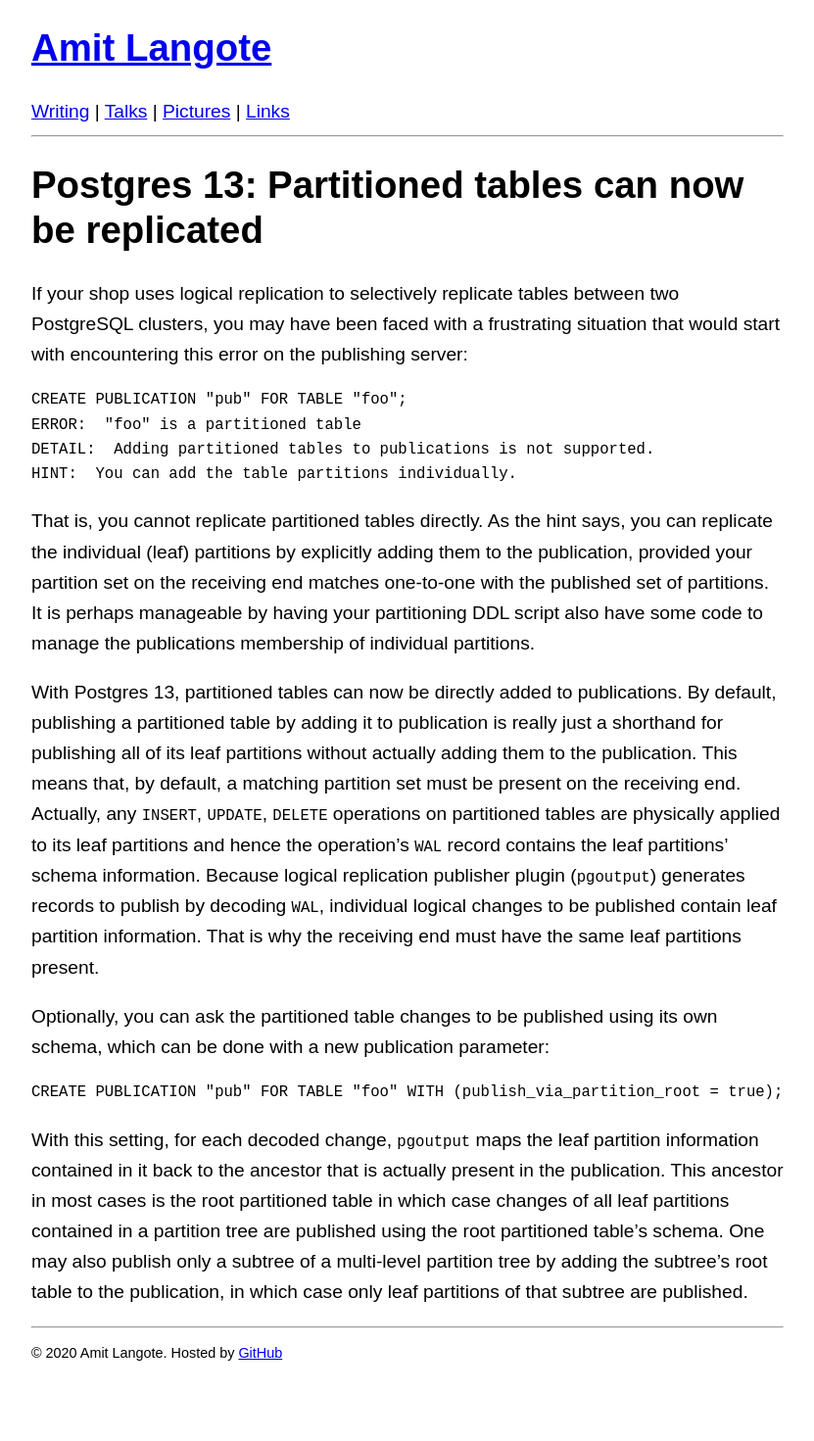
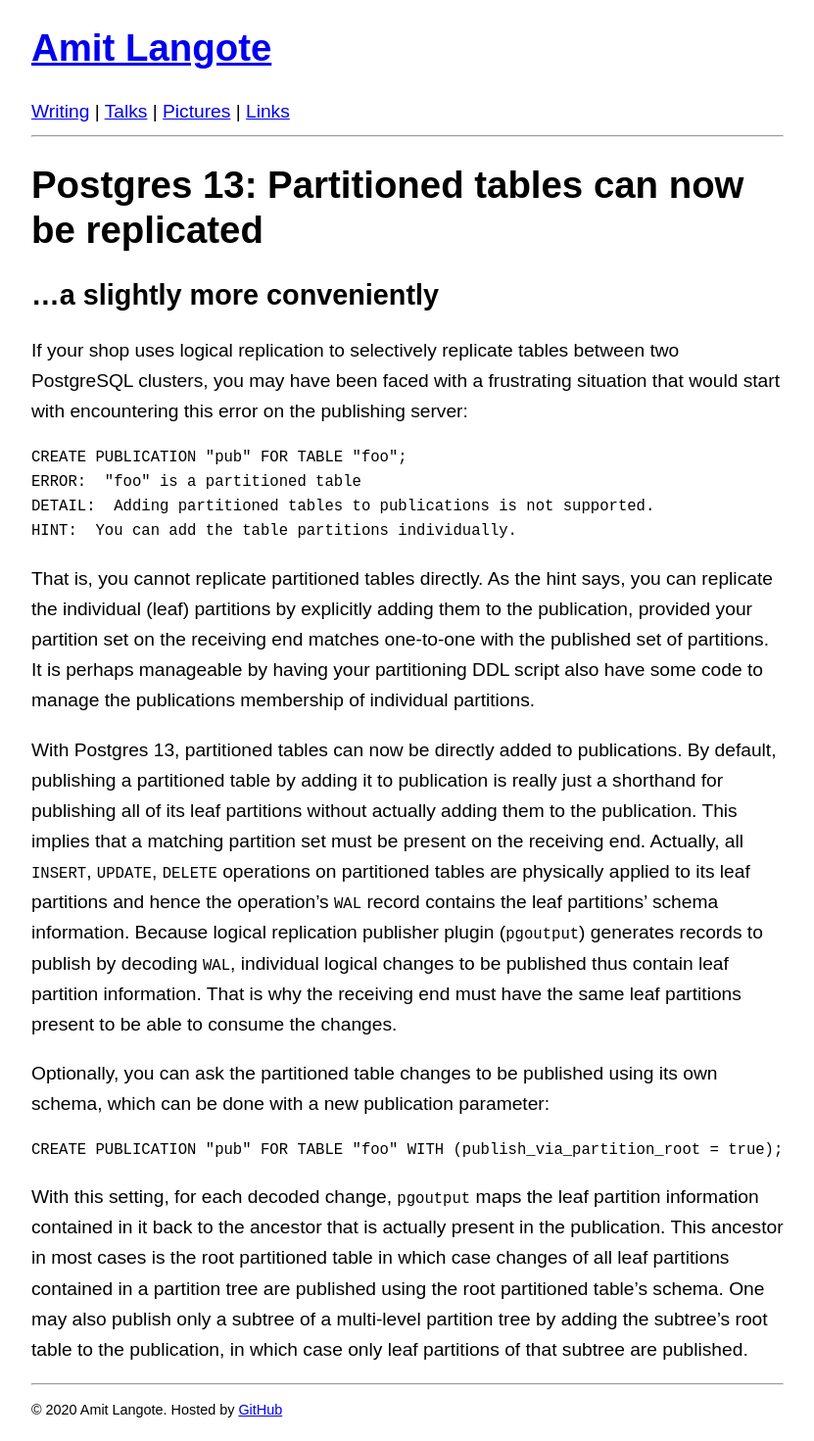
Before and after one commit to amitlan/website, a Jekyll site: the page built from writing/pg/partition-logical-replication/index.md, in a window 1280 px wide. Shown: the whole page at 98% size, without its empty margins (224-1055 px from the left). Built offline with Jekyll 4.4.1, drawn with Linux system fonts in a browser that asks for light colours; before the commit the page ends 1412 px from its top, so only the background shows below that.

Commit message:
partition-logical-replication: title update

```diff
--- a/writing/pg/partition-logical-replication/index.md
+++ b/writing/pg/partition-logical-replication/index.md
@@ -3,6 +3,7 @@ layout: writing
 title: "Postgres 13: Partitioned tables can now be replicated"
 ---
 # Postgres 13: Partitioned tables can now be replicated
+## ...a slightly more conveniently
 
 If your shop uses logical replication to selectively replicate tables between two
 PostgreSQL clusters, you may have been faced with a frustrating situation that would
@@ -25,14 +26,14 @@ of individual partitions.
 With Postgres 13, partitioned tables can now be directly added to publications.
 By default, publishing a partitioned table by adding it to publication is really
 just a shorthand for publishing all of its leaf partitions without actually
-adding them to the publication.  This means that, by default, a matching partition
-set must be present on the receiving end.  Actually, any `INSERT`, `UPDATE`,
+adding them to the publication.  This implies that a matching partition
+set must be present on the receiving end.  Actually, all `INSERT`, `UPDATE`,
 `DELETE` operations on partitioned tables are physically applied to its leaf
 partitions and hence the operation's `WAL` record contains the leaf partitions'
 schema information.  Because logical replication publisher plugin (`pgoutput`)
 generates records to publish by decoding `WAL`, individual logical changes to be
-published contain leaf partition information. That is why the receiving end must
-have the same leaf partitions present.
+published thus contain leaf partition information. That is why the receiving end
+must have the same leaf partitions present to be able to consume the changes.
 
 Optionally, you can ask the partitioned table changes to be published using its
 own schema, which can be done with a new publication parameter:
```
